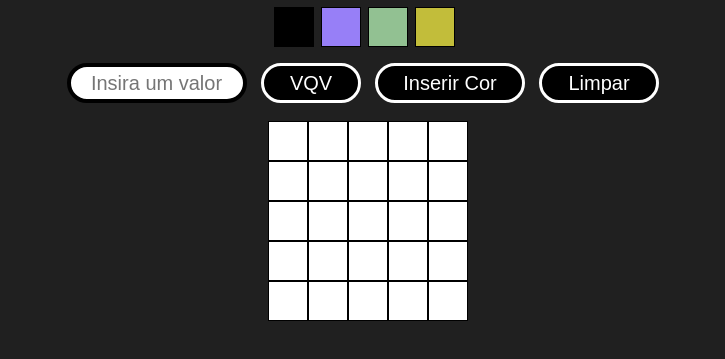
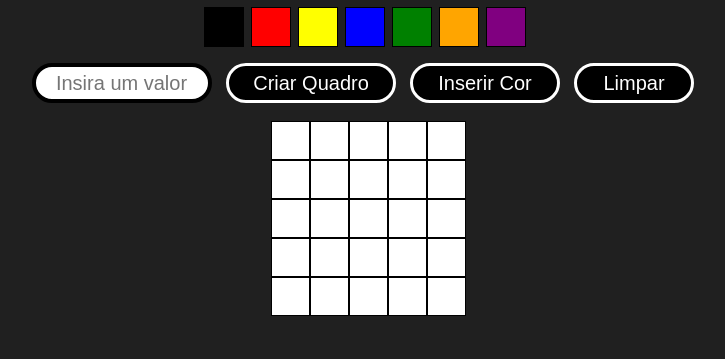
Before and after one commit to WBomfim/Pixels-Art, a plain HTML site: page index.html in a window 1280 px wide. Shown: the part 91-450 px from the top of the page, without its empty margins (272-997 px from the left). Drawn offline with Linux system fonts and the light colour scheme.

Commit message:
Adicionado novas cores prontas, alterado nome e tamanho do botão de gerar o quadro e alterado o tamanho dos pixel para tela menor

```diff
--- a/index.html
+++ b/index.html
@@ -14,7 +14,7 @@
   <section id="color-palette"></section>
   <section id="input-buttons">
     <input id="board-size" type="number" placeholder="Insira um valor" min="1">
-    <button class="buttons" id="generate-board">VQV</button>
+    <button class="buttons" id="generate-board">Criar Quadro</button>
     <button class="buttons" id="create-color">Inserir Cor</button>
     <button class="buttons" id="clear-board">Limpar</button>
   </section>
--- a/script.js
+++ b/script.js
@@ -107,9 +107,12 @@ function clearAllPixels() {
 
 window.onload = function loadingEvents() {
   createColorInPalette('black');
-  createColorInPalette(generateNumbersColorsRGB());
-  createColorInPalette(generateNumbersColorsRGB());
-  createColorInPalette(generateNumbersColorsRGB());
+  createColorInPalette('red');
+  createColorInPalette('yellow');
+  createColorInPalette('blue');
+  createColorInPalette('green');
+  createColorInPalette('orange');
+  createColorInPalette('purple');
   selectBlackColorFirst();
   addPixelSquare(5);
   buttonCreateColors.addEventListener('click', insertColor);
--- a/style.css
+++ b/style.css
@@ -45,7 +45,7 @@ body {
 }
 
 #generate-board {
-  width: 100px;
+  width: 170px;
 }
 
 #create-color {
@@ -80,8 +80,8 @@ body {
   display: inline-block;
   background-color: white;
   border: solid black 1px;
-  width: 40px;
-  height: 40px;
+  width: 39px;
+  height: 39px;
 }
 
 #input-buttons {
@@ -89,3 +89,10 @@ body {
   width: 90%;
   margin: auto;
 }
+
+@media screen and (max-width: 1100px) {
+  .pixel {
+    width: 19px;
+    height: 19px;
+  }
+}
```
